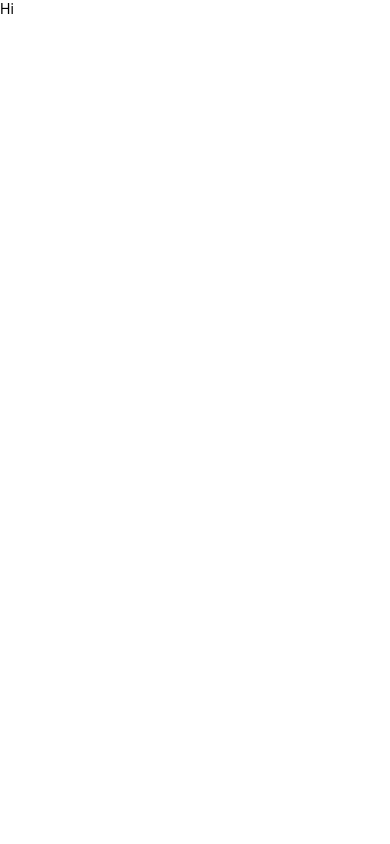
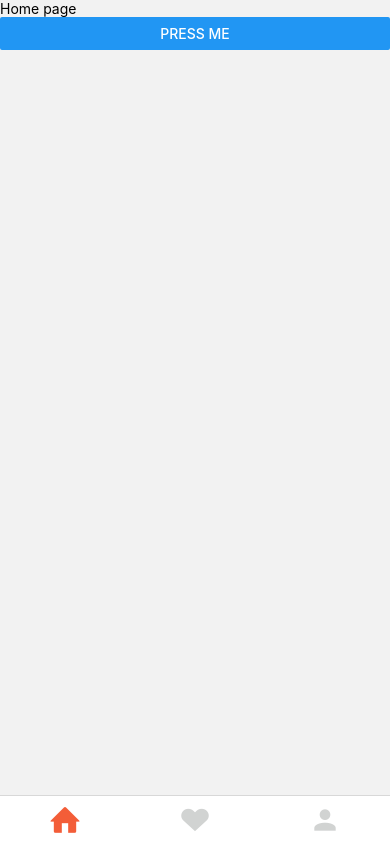
Before and after one commit to prathyuma-08/React-Native-Apps, a React Native app: screen /Home in a window 390 px wide. Built offline with nearby package versions, Linux system fonts and the light colour scheme.

Commit message:
Set up navigation

```diff
--- a/App.js
+++ b/App.js
@@ -1,10 +1,63 @@
 import React from 'react';
-import {View,Text} from 'react-native';
+import 'react-native-gesture-handler';
+import {View,Text,StyleSheet} from 'react-native';
+import Home from './components/Home';
+import Details from './components/Details';
+import Liked from './components/Liked';
+import Profile from './components/Profile';
+import { NavigationContainer } from '@react-navigation/native';
+import { createStackNavigator } from '@react-navigation/stack';
+import { createBottomTabNavigator } from '@react-navigation/bottom-tabs';
+import colors from './assets/colors/colors';
+import Entypo from 'react-native-vector-icons/Entypo';
+import MaterialCommunityIcons from 'react-native-vector-icons/MaterialCommunityIcons';
+
+const Stack = createStackNavigator();
+const Tab = createBottomTabNavigator();
+
+const TabNavigator = () =>{
+  return(
+    <Tab.Navigator
+    tabBarOptions={{
+      style: styles.tabBar,
+      activeTintColor: colors.orange,
+      inactiveTintColor: colors.gray,
+      showLabel: false,
+    }} screenOptions={{ headerShown: false }}>
+      <Tab.Screen name="Home" component={Home}
+      options={{
+        tabBarIcon: ({color}) => <Entypo name="home" size={32} color={color}/>
+      }}/>
+      <Tab.Screen name="Liked" component={Liked}
+      options={{
+        tabBarIcon: ({color}) => <Entypo name="heart" size={32} color={color}/>
+      }}/>
+      <Tab.Screen name="Profile" component={Profile}
+      options={{
+        tabBarIcon: ({color}) => <MaterialCommunityIcons name="account" size={32} color={color}/>
+      }}/>
+    </Tab.Navigator>
+  );
+}
 
 export default function App(){
   return(
-    <View>
-      <Text>Hi</Text>
-    </View>
+    <NavigationContainer>
+      <Stack.Navigator
+       screenOptions={{
+        headerShown: false
+      }}>
+        <Stack.Screen name="TabNavigator" component={TabNavigator}/>
+        <Stack.Screen name="Details" component={Details}/>
+      </Stack.Navigator>
+    </NavigationContainer>
   );
 }
+
+const styles= StyleSheet.create({
+  tabBar:{
+    backgroundColor: colors.white,
+    borderTopLeftRadius: 20,
+    borderTopRightRadius: 20
+  }
+})
--- a/components/Details.js
+++ b/components/Details.js
@@ -0,0 +1,10 @@
+import React from 'react';
+import {View,Text} from 'react-native';
+
+export default function Details(){
+    return(
+        <View>
+            <Text>Details page</Text>
+        </View>
+    );
+}
--- a/components/Home.js
+++ b/components/Home.js
@@ -0,0 +1,11 @@
+import React from 'react';
+import {View,Text,Button} from 'react-native';
+
+export default function Home({navigation}){
+    return(
+        <View>
+            <Text>Home page</Text>
+            <Button onPress={() => navigation.navigate("Details")} title="Press me"/>
+        </View>
+    );
+}
--- a/components/Liked.js
+++ b/components/Liked.js
@@ -0,0 +1,10 @@
+import React from 'react';
+import {View,Text} from 'react-native';
+
+export default function Liked(){
+    return(
+        <View>
+            <Text>Liked page</Text>
+        </View>
+    );
+}
--- a/components/Profile.js
+++ b/components/Profile.js
@@ -0,0 +1,10 @@
+import React from 'react';
+import {View,Text} from 'react-native';
+
+export default function Profile(){
+    return(
+        <View>
+            <Text>Profile page</Text>
+        </View>
+    );
+}
--- a/package.json
+++ b/package.json
@@ -16,6 +16,7 @@
     "@react-navigation/stack": "^6.2.1",
     "react": "17.0.2",
     "react-native": "0.68.2",
+    "react-native-gesture-handler": "^2.4.2",
     "react-native-safe-area-context": "^4.3.1",
     "react-native-screens": "^3.13.1",
     "react-native-vector-icons": "^9.1.0"
```
Also changed, not shown: 1 other file (tests, documents, lock files or other folders).
